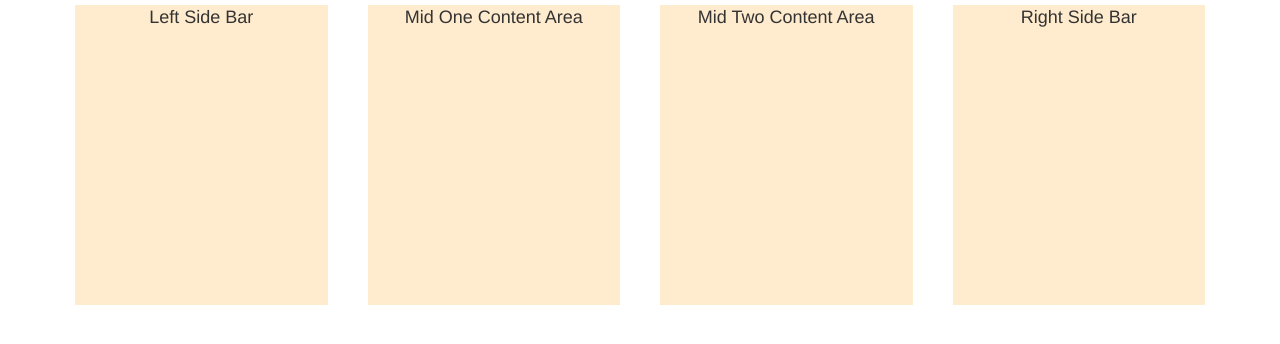
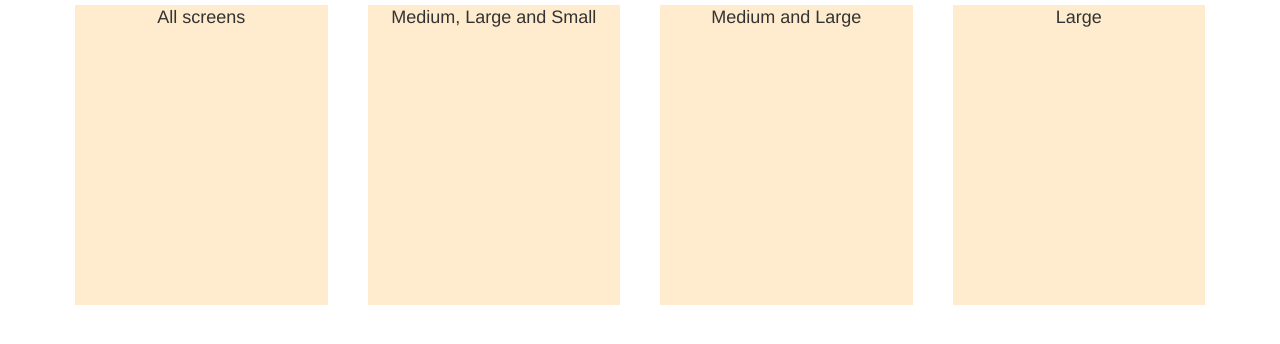
Before and after one commit to AbhiBajpaishek/BootstrapPOC, a plain HTML site: page BootstrapPOC/Index.html in a window 1280 px wide. Drawn offline with nearby package versions, Linux system fonts and the light colour scheme.

Commit message:
Example Created

```diff
--- a/BootstrapPOC/Index.html
+++ b/BootstrapPOC/Index.html
@@ -21,18 +21,23 @@
 <body>
     <div class="container">
         <div class="row">
-            <div class="col-xs-6 col-md-3">
-                <div class="customDiv">Left Side Bar</div>
+            <div class="col-lg-3 col-md-4 col-sm-6 col-xs-12">
+                <div class="customDiv">All screens</div>
             </div>
-            <div class="col-xs-6 col-md-3">
-                <div class="customDiv">Mid One Content Area</div>
+
+            <div class="col-lg-3 col-md-4 col-sm-6 hidden-xs">
+                <div class="customDiv">Medium, Large and Small</div>
             </div>
-            <div class="col-xs-6 col-md-3">
-                <div class="customDiv">Mid Two Content Area</div>
+
+            <div class="col-lg-3 col-md-4 hidden-sm hidden-xs">
+                <div class="customDiv">Medium and Large</div>
             </div>
-            <div class="col-xs-6 col-md-3">
-                <div class="customDiv">Right Side Bar</div>
+
+            <div class="col-lg-3 visible-lg">
+                <div class="customDiv">Large</div>
             </div>
+
+
         </div>
     </div>
 
```
